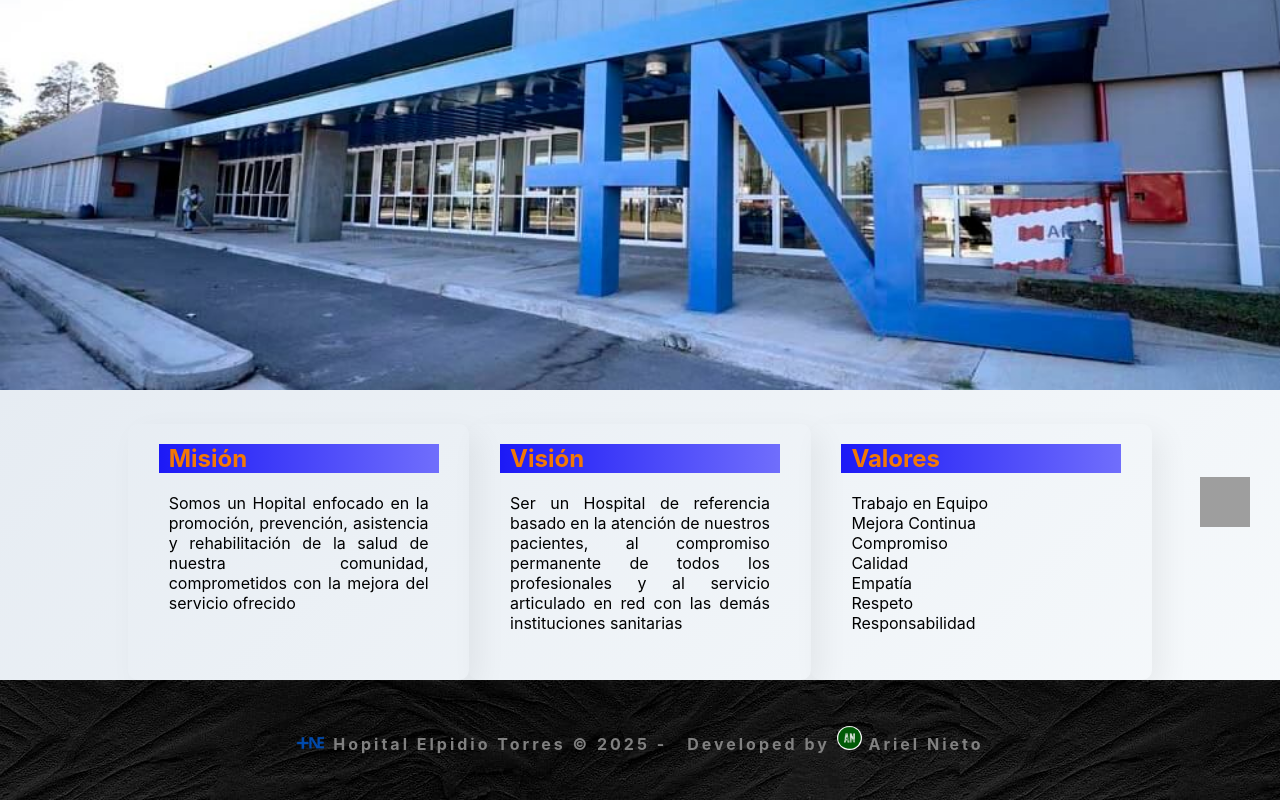
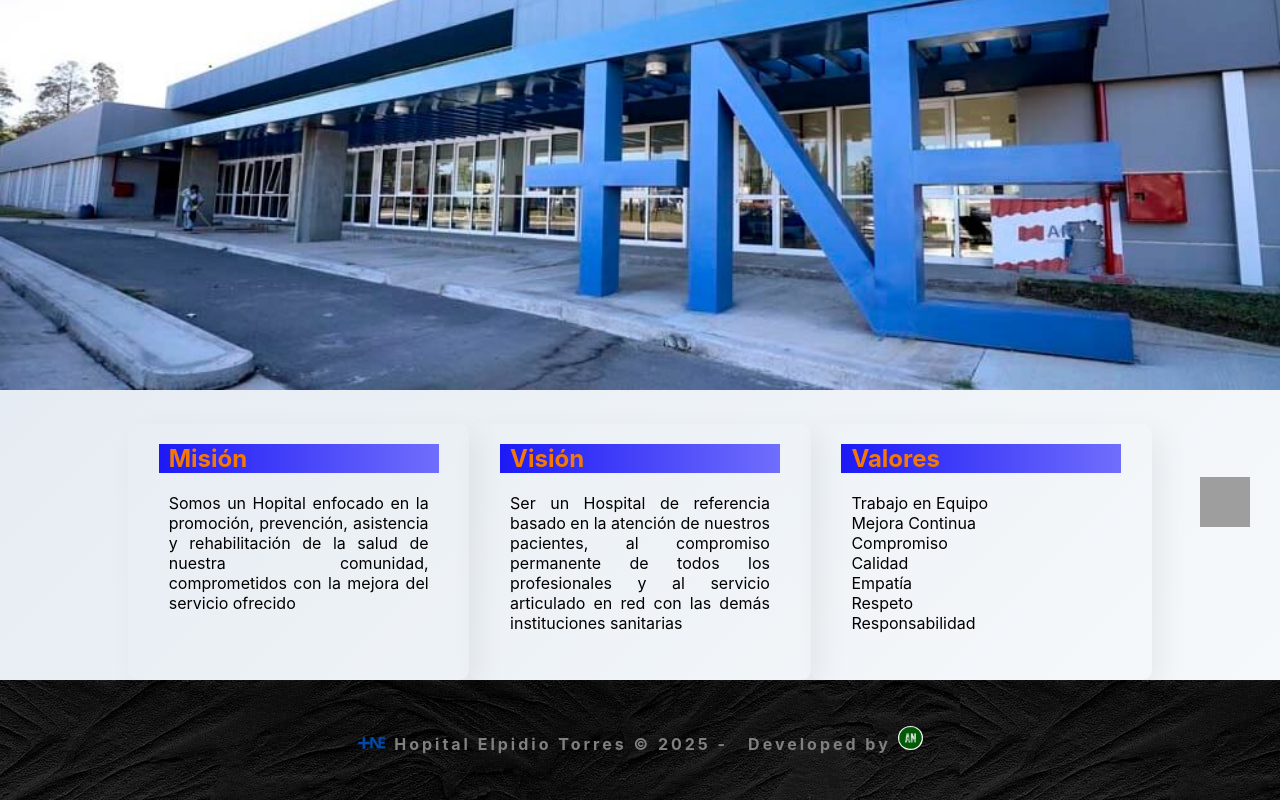
Before and after one commit to ArielNieto1975/ElpidioTorres, a React (Create React App) app: page / in a window 1280 px wide. Shown: the part 209-1009 px from the top of the page. Built offline with nearby package versions, Linux system fonts and the light colour scheme; grey boxes are pictures that could not be loaded.

Commit message:
quito nombre de deployer

```diff
--- a/src/components/Footer/index.js
+++ b/src/components/Footer/index.js
@@ -13,7 +13,7 @@ const Footer = () => {
           {" "}
           <img src="./an.png" alt="Logo Ariel NIeto" width="25px" className="LogoAN" />
           {" "}
-          Ariel Nieto
+          {/* Ariel Nieto */}
         </p>
       </div>
 
```
